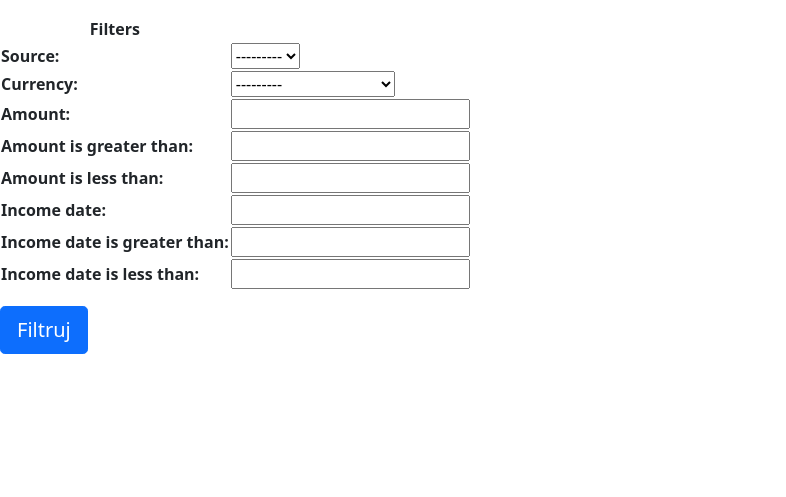
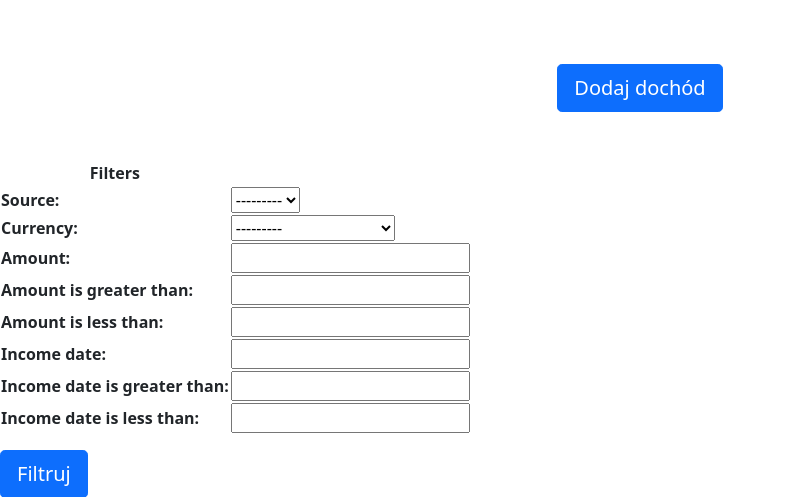
Before and after one commit to ITFutureManiacs/KnowYourMoney, a Django app: page /income/view/ in a window 1280 px wide. Shown: the part 241-738 px from the top of the page, without its empty margins (0-786 px from the left). Run offline with Django 3.2, Linux system fonts and the light colour scheme; the visitor is signed in with stand-in values (Sample User, id 1); data comes from the database, SQL or seed files in the repository; data that the repository does not hold is empty.

Commit message:
Income button added

```diff
--- a/budget_manager/templates/income_list.html
+++ b/budget_manager/templates/income_list.html
@@ -38,13 +38,12 @@
                     <td><a href="{% url 'income-delete' income.id %}">Delete</a></td>
                 </tr>
             {% endfor %}
-
             </tbody>
-        </table>
-        <div class="d-flex justify-content-center">
-{#            <a href="{% url 'films:film_create' %}" class="d-block btn btn-primary btn-lg my-5">Dodaj nowy</a>#}
-        </div>
-    </div>
+                </table>
+                <div class="d-flex justify-content-center">
+                    <a href="{% url 'income-create' %}" class="d-block btn btn-primary btn-lg my-5">Dodaj dochód</a>
+                </div>
+            </div>
 
 </div>
 <form action="" method="get">
```
